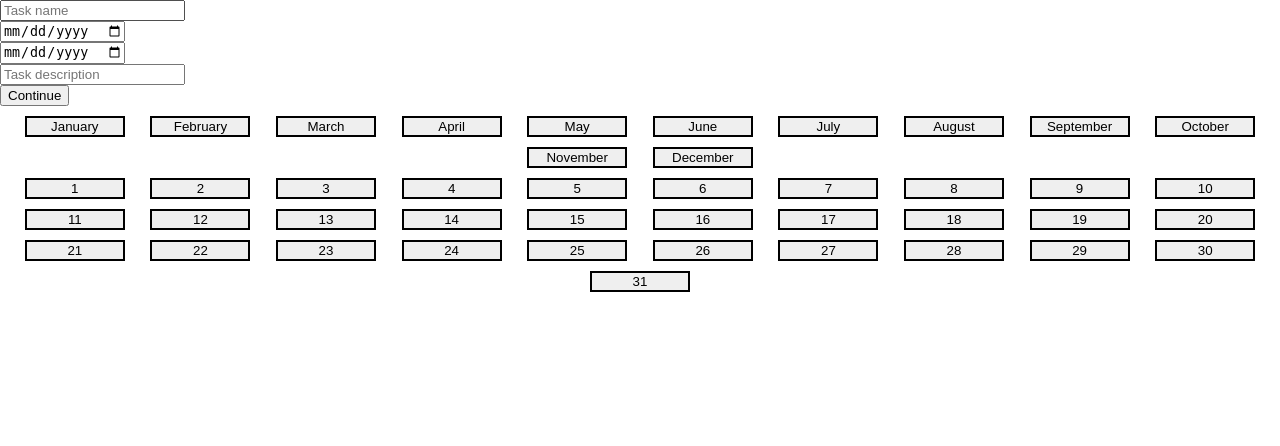
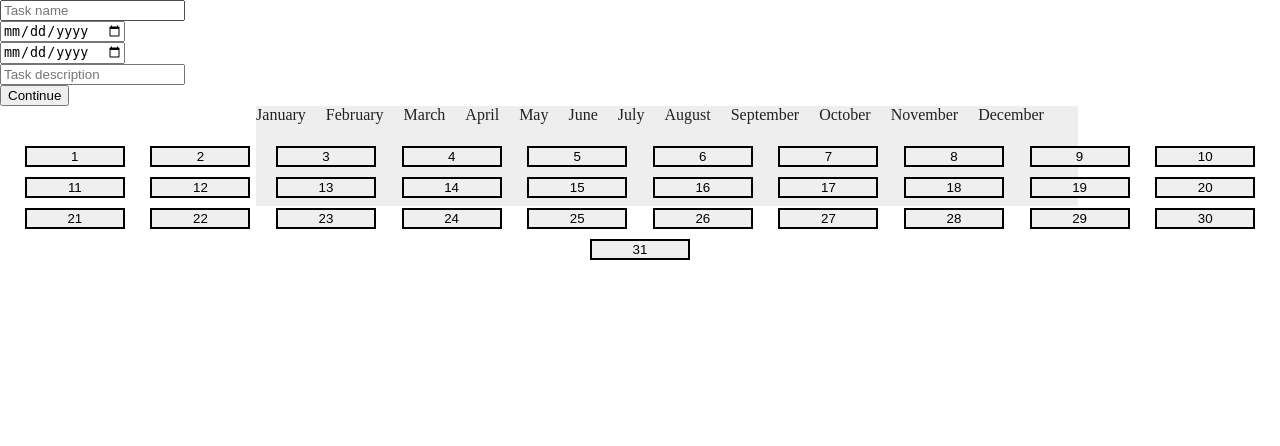
Before and after one commit to caustinbakker/Planner, a Flask app: a page that uses templates/addtask.html in a window 1280 px wide. Shown: the top 446 px of the page. Run offline with Flask 2, Linux system fonts and the light colour scheme; some libraries are stand-ins or nearby versions.

Commit message:
added radio buttons as form

```diff
--- a/static/styles.css
+++ b/static/styles.css
@@ -152,3 +152,63 @@
     text-align: center;
     margin: 10px 1% 0 1%;
 }
+.container {
+  display: block;
+  position: relative;
+  margin-left: 20px;
+  margin-bottom: 12px;
+  cursor: pointer;
+  user-select: none;
+}
+
+/* Hide the browser's default radio button */
+.container input {
+  position: absolute;
+  opacity: 0;
+}
+
+/* Create a custom radio button */
+.checkmark {
+  position: absolute;
+  top: 0;
+  left: 0;
+  height: 100px;
+  width: 100px;
+  background-color: #eee;
+  z-index: -1;
+}
+
+/* On mouse-over, add a grey background color */
+.container:hover input ~ .checkmark {
+  background-color: #ccc;
+}
+
+/* When the radio button is checked, add a blue background */
+
+
+/* Create the indicator (the dot/circle - hidden when not checked) */
+
+/* Show the indicator (dot/circle) when checked */
+.container input:checked ~ .checkmark:after {
+  display: block;
+}
+
+/* Style the indicator (dot/circle) */
+.container .checkmark:after {
+  top: 9px;
+  left: 9px;
+  width: 8px;
+  height: 8px;
+}
+
+.container input:checked{
+  background-color: blue;
+}
+.checkmark:after {
+  content: "";
+  position: absolute;
+  display: none;
+}
+.container input:checked ~ .checkmark {
+    background-color: #2196F3;
+}
--- a/templates/addtask.html
+++ b/templates/addtask.html
@@ -3,7 +3,10 @@
         {{ render_field(form) }}
         <section id='months_list' value='test'>
         {% for month in months %}
-            <button id='months' value="{{ month }}" onclick=""> {{ month }} </button>
+        <label class='container'>
+            <input type='radio' id='months' name="radio" value="{{ month }}"> {{ month }} </input>
+            <span class="checkmark"></span>
+        </label>
         {% endfor %}
 
         <section id='months_list' value='test'>
```
